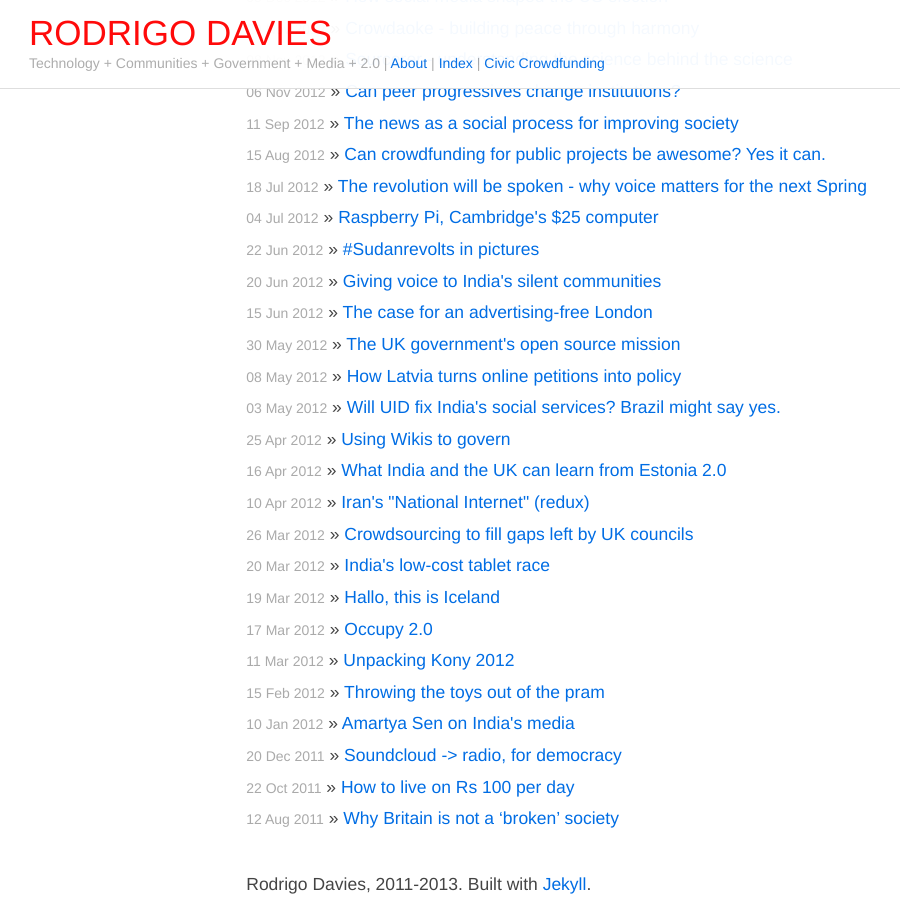
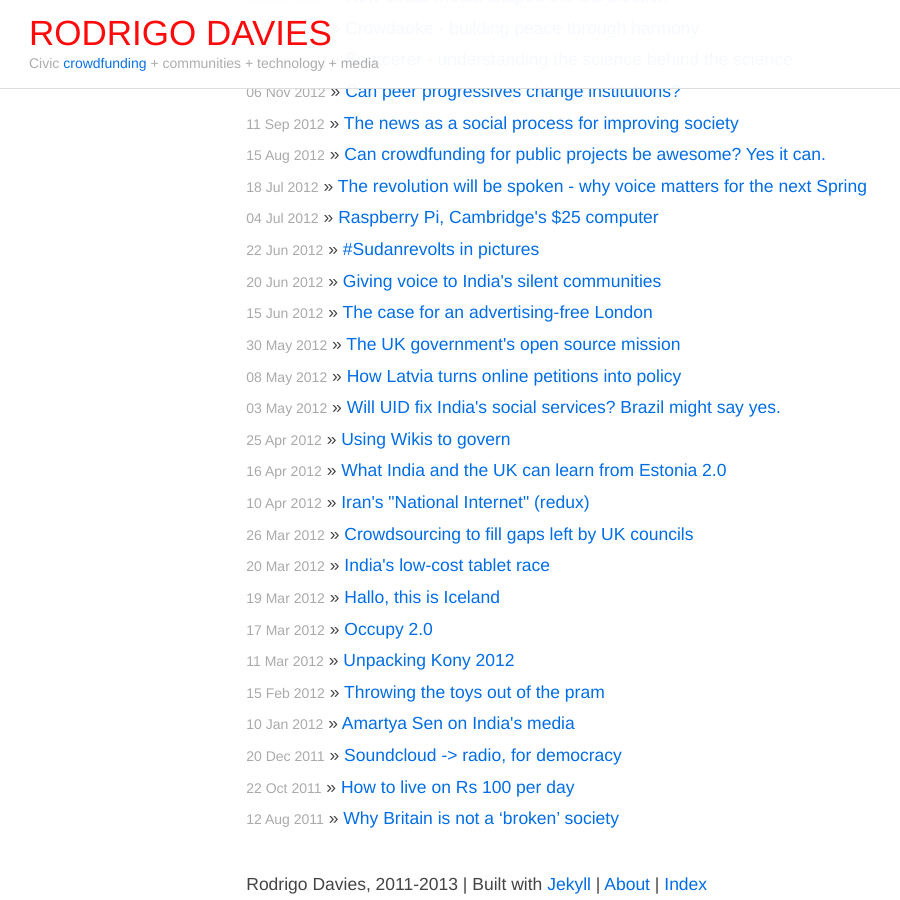
Before and after one commit to rodrigodavies/blog, a Jekyll site: the page built from contents.html, in a window 1280 px wide and 900 px high, scrolled down 991 px. Shown: the whole window, without its empty margins (0-900 px from the left). Built offline with Jekyll 4.4.1, drawn with Linux system fonts in a browser that asks for light colours; nearby versions of some CDN libraries; Markdown is read by kramdown in place of the engine named in the settings.

Commit message:
New header line

```diff
--- a/_layouts/default.html
+++ b/_layouts/default.html
@@ -21,8 +21,7 @@
         <div class="header">
             <h1 class="title"><a href="{{ site.baseurl }}">{{ site.name }}</a></h1><br>
             <div class="extra">
-              Technology + Communities + Government + Media + 2.0 |
-              <a href="{{ site.baseurl }}/about">About</a> | <a href="{{ site.baseurl }}/contents.html">Index</a> | <a href="{{ site.baseurl }}/civic-crowdfunding">Civic Crowdfunding</a>
+              Civic <a href="{{ site.baseurl }}/civic-crowdfunding">crowdfunding</a> + communities + technology + media
               <!-- | <form onsubmit="my_search_google()" ><input type="text" id="my-google-search"> </form> -->
             </div>
         </div>
```
Also changed, not shown: other parts of _layouts/default.html (+1 -1 lines).
